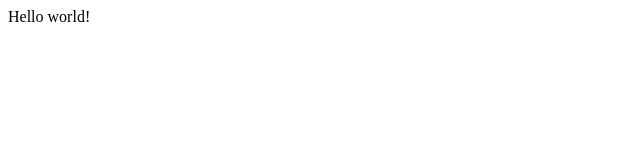
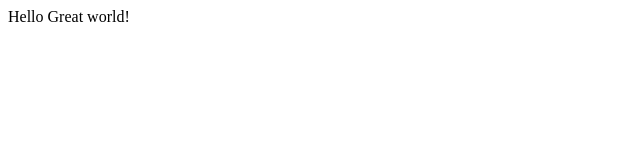
Before and after one commit to shibumila/wayt, a Gatsby site: page / in a window 1280 px wide. Shown: the full height of the page, 0-640 px from the left. Built offline with nearby package versions, Linux system fonts and the light colour scheme; Gatsby itself is replaced by a stand-in of ours.

Commit message:
Commit 1

```diff
--- a/src/pages/index.js
+++ b/src/pages/index.js
@@ -1,5 +1,5 @@
 import React from "react"
 
 export default function Home() {
-  return <div>Hello world!</div>
+  return <div>Hello Great world!</div>
 }
```
